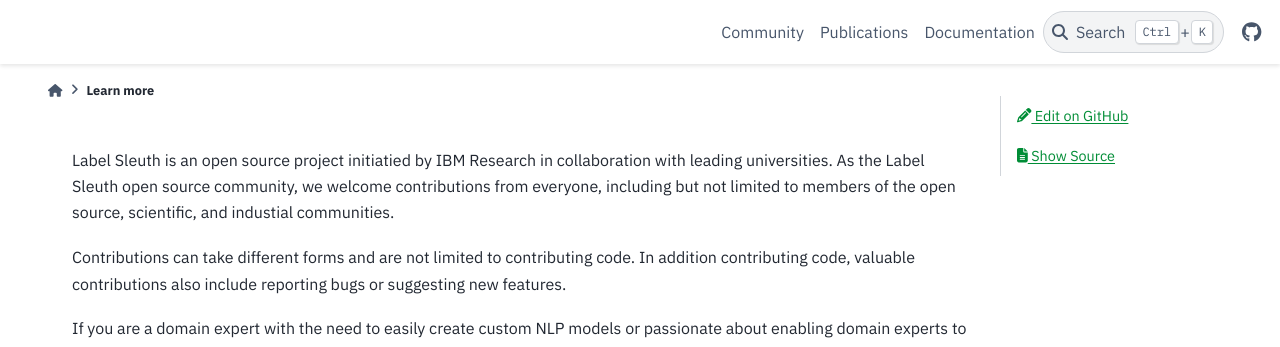
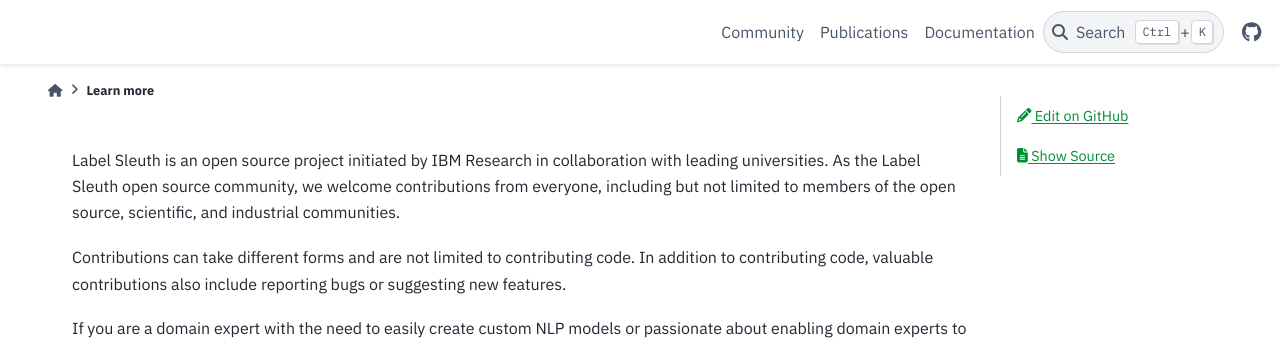
Before and after one commit to label-sleuth/label-sleuth.org, a Sphinx documentation site: the page built from docs/community_overview.md, in a window 1280 px wide. Shown: the top 347 px of the page. Built offline with Sphinx 7.4.7 and the PyData theme 0.15.4, drawn with Linux system fonts in a browser that asks for light colours.

Commit message:
Fix typos on community page

```diff
--- a/docs/community_overview.md
+++ b/docs/community_overview.md
@@ -1,9 +1,9 @@
-Label Sleuth is an open source project initiatied by IBM Research in collaboration with leading universities.
+Label Sleuth is an open source project initiated by IBM Research in collaboration with leading universities.
 As the Label Sleuth open source community, we welcome contributions from everyone, including but not limited to
-members of the open source, scientific, and industial communities.
+members of the open source, scientific, and industrial communities.
 
 Contributions can take different forms and are not limited to contributing code.
-In addition contributing code, valuable contributions also include reporting bugs or suggesting new features.
+In addition to contributing code, valuable contributions also include reporting bugs or suggesting new features.
 
 If you are a domain expert with the need to easily create custom NLP models or passionate about enabling domain experts
 to easily create such models, check our contribution guidelines below for ways to contribute.
```
